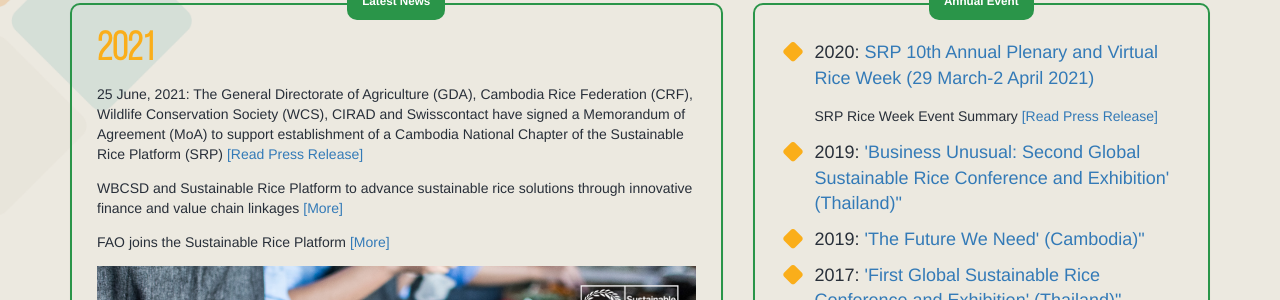
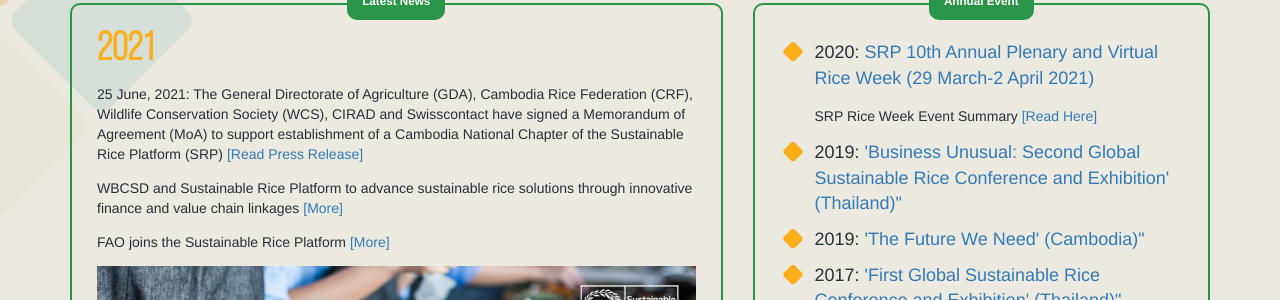
Before and after one commit to sustainablericeplatform/sustainablericeplatform.github.io, a Jekyll site: the page built from News-and-Events/index.html, in a window 1280 px wide and 900 px high, scrolled down 455 px. Shown: the part 152-452 px from the top of the window. Built offline with Jekyll 4.4.1, drawn with Linux system fonts in a browser that asks for light colours.

Commit message:
Update index.html

```diff
--- a/News-and-Events/index.html
+++ b/News-and-Events/index.html
@@ -75,7 +75,7 @@
                     <div class="panel-body">
                         <ul class="srp-list">
                             <li><i class="fa fa-square"></i>2020: <a href="https://srpriceweek.info/home/" target="_blank">SRP 10th Annual Plenary and Virtual Rice Week (29 March-2 April 2021)</a></li>
-                            <p>SRP Rice Week Event Summary <a href="assets/docs/SRP Rice Week Event Summary.pdf" target=_blank">[Read Press Release]</a></p>
+                            <p>SRP Rice Week Event Summary <a href="assets/docs/SRP Rice Week Event Summary.pdf" target=_blank">[Read Here]</a></p>
                             <li><i class="fa fa-square"></i>2019: <a href="https://www.sustainablericeconference.org">'Business Unusual: Second Global Sustainable Rice Conference and Exhibition' (Thailand)"</a></li>
                             <li><i class="fa fa-square"></i>2019: <a href="https://sustainablerice.wixsite.com/plenarymeeting">'The Future We Need' (Cambodia)"</a></li>
                             <li><i class="fa fa-square"></i>2017: <a href="https://sites.google.com/site/srpsustainablerice/latest-news/2017">'First Global Sustainable Rice Conference and Exhibition' (Thailand)"</a></li>
```
